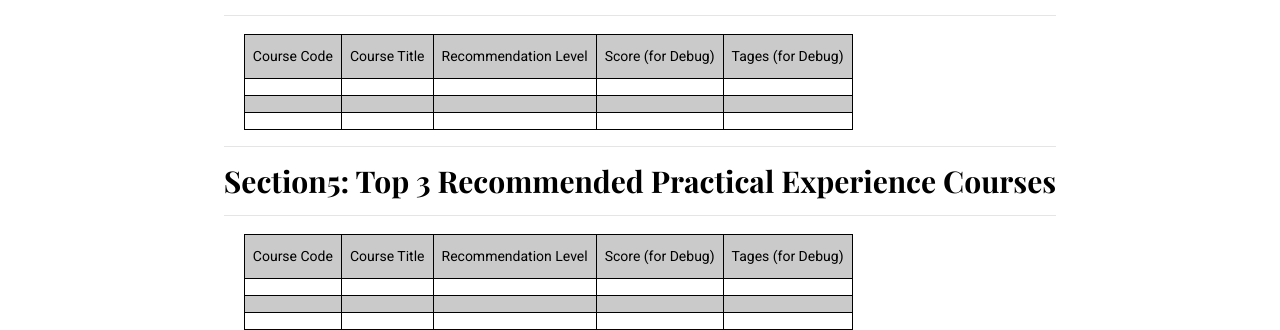
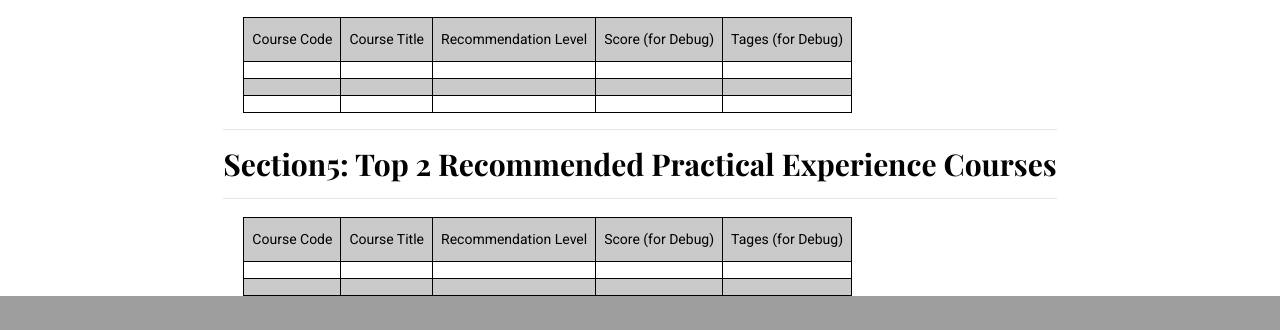
Before and after one commit to YixiaoHong/simple_online_questionniare_for_MIE1624, a Flask app: template app/templates/result.html in a window 1280 px wide. Shown: the part 805-1135 px from the top of the page. After the commit the page ends 1101 px from the top, so only its background shows below. Run offline with Flask 2, Linux system fonts and the light colour scheme; the template is opened without the code that fills it, so the values that code supplies are empty.

Commit message:
change recomanded number of courses

```diff
--- a/app/templates/result.html
+++ b/app/templates/result.html
@@ -84,7 +84,7 @@
 
         </table>
     <hr>
-        <h2>Section2: Top 3 Recommended Core Elective Courses</h2>
+        <h2>Section2: Top 2 Recommended Core Elective Courses</h2>
     <hr>
         <table style="margin-left: 20px;">
         <!-- Table headers -->
@@ -99,7 +99,7 @@
             </th>
 
         <!-- For loop logic of jinja template -->
-        {%for i in range(3)%}
+        {%for i in range(2)%}
 
         <!-- table rows -->
         <tr>
@@ -177,7 +177,7 @@
 
         </table>
     <hr>
-        <h2>Section5: Top 3 Recommended Practical Experience Courses</h2>
+        <h2>Section5: Top 2 Recommended Practical Experience Courses</h2>
     <hr>
         <table style="margin-left: 20px;">
         <!-- Table headers -->
@@ -192,7 +192,7 @@
             </th>
 
         <!-- For loop logic of jinja template -->
-        {%for i in range(3)%}
+        {%for i in range(2)%}
 
         <!-- table rows -->
         <tr>
```
Also changed, not shown: zappa_settings.json (added, +12 -0 lines).
